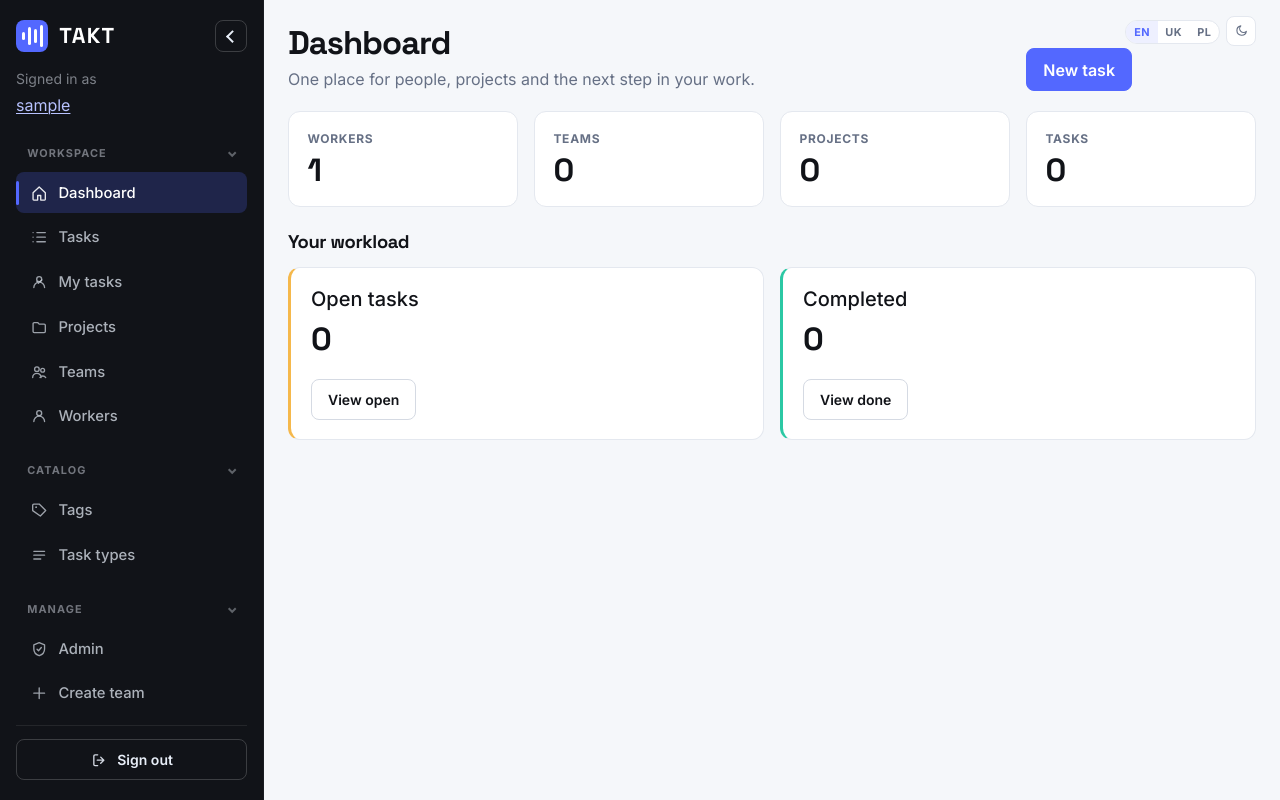
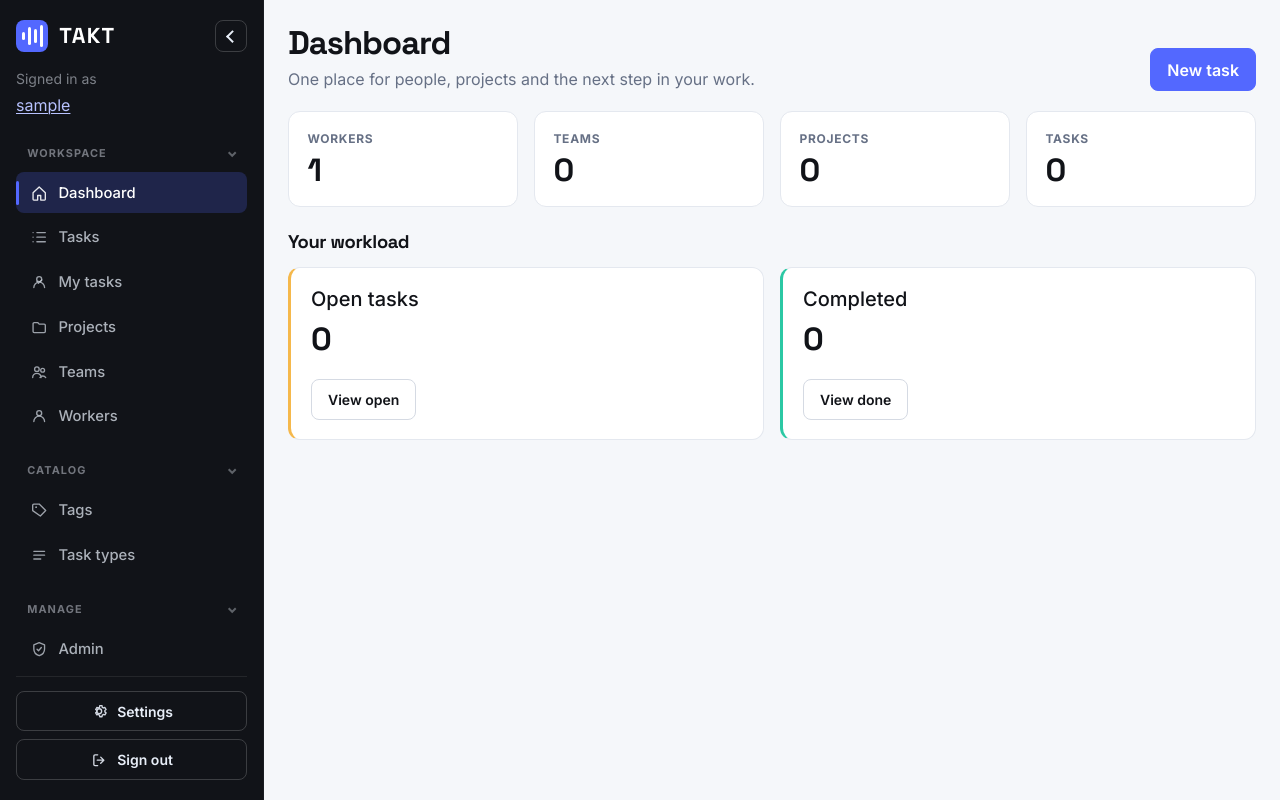
Before and after one commit to Ilnytskyi-Oleh/py-portfolio-task-manager, a Django app: page / in a window 1280 px wide. Run offline with Django 5.2, Linux system fonts and the light colour scheme; the visitor is signed in with stand-in values (Sample User, id 1); data comes from the database, SQL or seed files in the repository; data that the repository does not hold is empty.

Commit message:
Enhance settings functionality and update translations for Polish and Ukrainian. Added a settings button in the sidebar, improved CSS for better layout, and refined template structure for a more cohesive user experience.

```diff
--- a/scripts/build_locales.py
+++ b/scripts/build_locales.py
@@ -18,6 +18,7 @@ TRANSLATIONS = {
         "Light": "Світла",
         "Dark": "Темна",
         "Toggle theme": "Змінити тему",
+        "Settings": "Налаштування",
         "Open menu": "Відкрити меню",
         "Menu": "Меню",
         "Sign in": "Увійти",
@@ -232,6 +233,7 @@ TRANSLATIONS = {
         "Light": "Jasny",
         "Dark": "Ciemny",
         "Toggle theme": "Przełącz motyw",
+        "Settings": "Ustawienia",
         "Open menu": "Otwórz menu",
         "Menu": "Menu",
         "Sign in": "Zaloguj się",
--- a/static/css/styles.css
+++ b/static/css/styles.css
@@ -194,7 +194,6 @@ a:hover {
 }
 
 .main-content {
-  position: relative;
   flex: 1 1 auto;
   min-width: 0;
   animation: tm-fade-in 180ms ease-out;
@@ -480,76 +439,94 @@ html.sidebar-collapsed .sidebar-toggle-icon {
 }
 
 .sidebar .btn-outline-secondary,
-.sidebar .btn-logout {
+.sidebar .btn-logout,
+.sidebar .btn-settings {
   border-color: rgba(255, 255, 255, 0.18);
   color: #e8eef8;
   background: transparent;
 }
 
 .sidebar .btn-outline-secondary:hover,
-.sidebar .btn-logout:hover {
+.sidebar .btn-logout:hover,
+.sidebar .btn-settings:hover,
+.sidebar-settings.is-open .btn-settings {
   background: rgba(255, 255, 255, 0.08);
   border-color: rgba(255, 255, 255, 0.28);
   color: #fff;
 }
 
-.sidebar .btn-logout {
+.sidebar .btn-logout,
+.sidebar .btn-settings {
   display: inline-flex;
   align-items: center;
   justify-content: center;
   gap: 0.55rem;
 }
 
-/* Float in the top-right padding corner — no layout strip. */
-.app-toolbar {
-  position: absolute;
-  top: 0.7rem;
-  right: 1rem;
-  z-index: 20;
-  display: flex;
-  justify-content: flex-end;
-  align-items: center;
-  margin: 0;
-  padding: 0;
-  border: 0;
-  background: transparent;
-  pointer-events: none;
+.sidebar-settings {
+  position: relative;
 }
 
-.app-toolbar .prefs-panel {
-  pointer-events: auto;
+.sidebar-settings-panel {
+  position: absolute;
+  left: 0;
+  right: 0;
+  bottom: calc(100% + 0.45rem);
+  z-index: 30;
+  padding: 0.85rem 0.8rem;
+  border: 1px solid rgba(255, 255, 255, 0.12);
+  border-radius: var(--tm-radius-sm);
+  background: var(--tm-ink-soft);
+  box-shadow: 0 12px 28px rgba(0, 0, 0, 0.35);
+}
+
+.sidebar-settings-panel[hidden] {
+  display: none !important;
 }
 
 .prefs-panel {
   display: flex;
-  flex-direction: row;
-  align-items: center;
-  gap: 0.4rem;
+  flex-direction: column;
+  gap: 0.75rem;
+}
+
+.prefs-group {
+  display: flex;
+  flex-direction: column;
+  gap: 0.35rem;
+}
+
+.prefs-label {
+  font-size: 0.68rem;
+  font-weight: 700;
+  letter-spacing: 0.08em;
+  text-transform: uppercase;
+  color: rgba(232, 238, 248, 0.4);
 }
 
 .lang-switch {
-  width: auto;
+  width: 100%;
   margin: 0;
 }
 
 .prefs-segment {
-  display: inline-flex;
-  width: auto;
-  border: 1px solid var(--tm-border);
+  display: flex;
+  width: 100%;
+  border: 1px solid rgba(255, 255, 255, 0.16);
   border-radius: 999px;
   overflow: hidden;
-  background: var(--tm-surface);
+  background: rgba(255, 255, 255, 0.03);
 }
 
 .prefs-seg {
-  flex: 0 0 auto;
+  flex: 1 1 0;
   border: 0;
   background: transparent;
-  color: var(--tm-muted);
-  font-size: 0.68rem;
+  color: rgba(232, 238, 248, 0.72);
+  font-size: 0.72rem;
   font-weight: 650;
   letter-spacing: 0.04em;
-  padding: 0.28rem 0.48rem;
+  padding: 0.35rem 0.55rem;
   cursor: pointer;
   line-height: 1.2;
   text-align: center;
@@ -557,32 +534,32 @@ html.sidebar-collapsed .sidebar-toggle-icon {
 
 .prefs-seg.is-active,
 .prefs-seg[aria-pressed="true"] {
-  background: var(--tm-accent-soft);
-  color: var(--tm-accent);
+  background: rgba(83, 104, 255, 0.28);
+  color: #fff;
 }
 
 .prefs-seg:hover {
-  color: var(--tm-text);
+  color: #fff;
 }
 
 .prefs-theme-toggle {
   display: inline-flex;
   align-items: center;
   justify-content: center;
-  width: 1.85rem;
-  height: 1.85rem;
+  width: 2.1rem;
+  height: 2.1rem;
   padding: 0;
-  border: 1px solid var(--tm-border);
+  border: 1px solid rgba(255, 255, 255, 0.16);
   border-radius: var(--tm-radius-sm);
-  background: var(--tm-surface);
-  color: var(--tm-muted);
+  background: rgba(255, 255, 255, 0.03);
+  color: rgba(232, 238, 248, 0.78);
   cursor: pointer;
   transition: color var(--tm-motion), border-color var(--tm-motion), background var(--tm-motion);
 }
 
 .prefs-theme-toggle:hover {
-  color: var(--tm-text);
-  border-color: var(--tm-accent);
+  color: #fff;
+  border-color: rgba(255, 255, 255, 0.32);
 }
 
 .prefs-theme-toggle:focus-visible {
@@ -591,8 +568,8 @@ html.sidebar-collapsed .sidebar-toggle-icon {
 }
 
 .prefs-theme-icon {
-  width: 0.95rem;
-  height: 0.95rem;
+  width: 1.05rem;
+  height: 1.05rem;
   display: none;
 }
 
@@ -717,8 +706,6 @@ html.sidebar-collapsed.sidebar-peek .sidebar-desktop .nav-link {
   justify-content: space-between;
   align-items: center;
   margin-bottom: 1.25rem;
-  /* Room for the floating language/theme cluster on the right. */
-  padding-right: 7.75rem;
 }
 
 .page-actions {
@@ -1362,11 +1345,6 @@ html.sidebar-collapsed.sidebar-peek .sidebar-desktop .nav-link {
 }
 
 @media (min-width: 768px) {
-  .app-toolbar {
-    top: 1rem;
-    right: 1.5rem;
-  }
-
   .task-mobile-list {
     display: none !important;
   }
--- a/static/js/app.js
+++ b/static/js/app.js
@@ -60,6 +60,84 @@
   });
   syncThemeButtons();
 
+  const settingsMenus = document.querySelectorAll("[data-settings-menu]");
+  const settingsHoverMedia = window.matchMedia(
+    "(hover: hover) and (pointer: fine)"
+  );
+
+  function setSettingsOpen(menu, open) {
+    const toggle = menu.querySelector("[data-settings-toggle]");
+    const panel = menu.querySelector(".sidebar-settings-panel");
+    if (!toggle || !panel) {
+      return;
+    }
+    menu.classList.toggle("is-open", open);
+    toggle.setAttribute("aria-expanded", open ? "true" : "false");
+    panel.hidden = !open;
+  }
+
+  function closeAllSettings(except) {
+    settingsMenus.forEach((menu) => {
+      if (menu !== except) {
+        setSettingsOpen(menu, false);
+      }
+    });
+  }
+
+  settingsMenus.forEach((menu) => {
+    const toggle = menu.querySelector("[data-settings-toggle]");
+    if (!toggle) {
+      return;
+    }
+    let hoverCloseTimer = null;
+
+    function clearHoverClose() {
+      if (hoverCloseTimer) {
+        window.clearTimeout(hoverCloseTimer);
+        hoverCloseTimer = null;
+      }
+    }
+
+    toggle.addEventListener("click", (event) => {
+      event.stopPropagation();
+      const next = !menu.classList.contains("is-open");
+      closeAllSettings(menu);
+      setSettingsOpen(menu, next);
+    });
+
+    menu.addEventListener("mouseenter", () => {
+      if (!settingsHoverMedia.matches) {
+        return;
+      }
+      clearHoverClose();
+      closeAllSettings(menu);
+      setSettingsOpen(menu, true);
+    });
+
+    menu.addEventListener("mouseleave", () => {
+      if (!settingsHoverMedia.matches) {
+        return;
+      }
+      clearHoverClose();
+      hoverCloseTimer = window.setTimeout(() => {
+        setSettingsOpen(menu, false);
+      }, 150);
+    });
+  });
+
+  document.addEventListener("click", (event) => {
+    const target = event.target;
+    if (!(target instanceof Element) || !target.closest("[data-settings-menu]")) {
+      closeAllSettings();
+    }
+  });
+
+  document.addEventListener("keydown", (event) => {
+    if (event.key === "Escape") {
+      closeAllSettings();
+    }
+  });
+
   const peekMedia = window.matchMedia("(hover: hover) and (pointer: fine)");
 
   function isSidebarCollapsed() {
@@ -84,6 +162,7 @@
       [
         ".sidebar-desktop .nav-link",
         ".sidebar-desktop .btn-logout",
+        ".sidebar-desktop .btn-settings",
         ".sidebar-desktop .sidebar-toggle",
         ".sidebar-desktop .sidebar-footer .btn",
       ].join(", ")
--- a/templates/base.html
+++ b/templates/base.html
@@ -35,7 +35,7 @@
 <body>
 {% block site_nav %}
 <nav class="navbar navbar-dark mobile-topbar d-md-none sticky-top">
-  <div class="container-fluid gap-2">
+  <div class="container-fluid">
     <button
       class="btn btn-outline-light btn-sm"
       type="button"
@@ -47,10 +47,6 @@
       {% trans "Menu" %}
     </button>
     {% include "includes/brand.html" with compact=1 %}
-    <div class="mobile-topbar-end ms-auto">
-      <div class="mobile-topbar-prefs">
-        {% include "includes/prefs.html" %}
-      </div>
     {% if user.is_authenticated %}
       <a class="btn btn-outline-light btn-sm"
          href="{% url 'tasks:worker-detail' pk=user.pk %}">
@@ -59,7 +55,6 @@
     {% else %}
       <a class="btn btn-primary btn-sm" href="{% url 'login' %}">{% trans "Sign in" %}</a>
     {% endif %}
-    </div>
   </div>
 </nav>
 
@@ -95,9 +90,6 @@
   </aside>
   {% endblock %}
   <main class="main-content py-3 py-md-4 px-3 px-md-4">
-    <header class="app-toolbar d-none d-md-flex">
-      {% include "includes/prefs.html" %}
-    </header>
     {% if messages %}
       {% for message in messages %}
         <div class="alert alert-{{ message.tags }} alert-dismissible fade show"
--- a/templates/includes/prefs.html
+++ b/templates/includes/prefs.html
@@ -1,5 +1,7 @@
 {% load i18n %}
 <div class="prefs-panel">
+  <div class="prefs-group">
+    <span class="prefs-label">{% trans "Language" %}</span>
     <form action="{% url 'set_language' %}" method="post" class="lang-switch">
       {% csrf_token %}
       <input type="hidden" name="next" value="{{ request.get_full_path }}">
@@ -19,7 +21,10 @@
         {% endfor %}
       </div>
     </form>
+  </div>
 
+  <div class="prefs-group">
+    <span class="prefs-label">{% trans "Theme" %}</span>
     <button
       type="button"
       class="prefs-theme-toggle"
@@ -40,3 +45,4 @@
       </svg>
     </button>
   </div>
+</div>
--- a/templates/includes/sidebar.html
+++ b/templates/includes/sidebar.html
@@ -237,7 +237,29 @@
     </div>
 
     <div class="sidebar-footer">
-      <form method="post" action="{% url 'logout' %}">
+      <div class="sidebar-settings" data-settings-menu>
+        <button
+          type="button"
+          class="btn btn-settings btn-sm w-100"
+          data-settings-toggle
+          aria-expanded="false"
+          aria-haspopup="true"
+          title="{% trans 'Settings' %}"
+        >
+          <svg class="nav-icon" viewBox="0 0 24 24" aria-hidden="true" focusable="false">
+            <path d="M12 15.2a3.2 3.2 0 1 0 0-6.4 3.2 3.2 0 0 0 0 6.4z"
+                  fill="none" stroke="currentColor" stroke-width="1.75"/>
+            <path d="M19.4 12.9v-1.8l1.6-1.3-1.5-2.6-2 .6a6.6 6.6 0 0 0-1.5-.9l-.3-2.1h-3l-.3 2.1a6.6 6.6 0 0 0-1.5.9l-2-.6-1.5 2.6 1.6 1.3v1.8l-1.6 1.3 1.5 2.6 2-.6a6.6 6.6 0 0 0 1.5.9l.3 2.1h3l.3-2.1a6.6 6.6 0 0 0 1.5-.9l2 .6 1.5-2.6-1.6-1.3z"
+                  fill="none" stroke="currentColor" stroke-width="1.75"
+                  stroke-linecap="round" stroke-linejoin="round"/>
+          </svg>
+          <span class="sidebar-label">{% trans "Settings" %}</span>
+        </button>
+        <div class="sidebar-settings-panel" hidden>
+          {% include "includes/prefs.html" %}
+        </div>
+      </div>
+      <form method="post" action="{% url 'logout' %}" class="mt-2">
         {% csrf_token %}
         <button type="submit" class="btn btn-logout btn-sm w-100"
                 title="{% trans 'Sign out' %}">
@@ -253,6 +275,28 @@
   {% else %}
     <div class="sidebar-scroll sidebar-scroll-empty sidebar-peek-zone" aria-hidden="true"></div>
     <div class="sidebar-footer">
+      <div class="sidebar-settings mb-2" data-settings-menu>
+        <button
+          type="button"
+          class="btn btn-settings btn-sm w-100"
+          data-settings-toggle
+          aria-expanded="false"
+          aria-haspopup="true"
+          title="{% trans 'Settings' %}"
+        >
+          <svg class="nav-icon" viewBox="0 0 24 24" aria-hidden="true" focusable="false">
+            <path d="M12 15.2a3.2 3.2 0 1 0 0-6.4 3.2 3.2 0 0 0 0 6.4z"
+                  fill="none" stroke="currentColor" stroke-width="1.75"/>
+            <path d="M19.4 12.9v-1.8l1.6-1.3-1.5-2.6-2 .6a6.6 6.6 0 0 0-1.5-.9l-.3-2.1h-3l-.3 2.1a6.6 6.6 0 0 0-1.5.9l-2-.6-1.5 2.6 1.6 1.3v1.8l-1.6 1.3 1.5 2.6 2-.6a6.6 6.6 0 0 0 1.5.9l.3 2.1h3l.3-2.1a6.6 6.6 0 0 0 1.5-.9l2 .6 1.5-2.6-1.6-1.3z"
+                  fill="none" stroke="currentColor" stroke-width="1.75"
+                  stroke-linecap="round" stroke-linejoin="round"/>
+          </svg>
+          <span class="sidebar-label">{% trans "Settings" %}</span>
+        </button>
+        <div class="sidebar-settings-panel" hidden>
+          {% include "includes/prefs.html" %}
+        </div>
+      </div>
       <a class="btn btn-primary btn-sm w-100" href="{% url 'login' %}"
          title="{% trans 'Sign in' %}">
         <span class="sidebar-label">{% trans "Sign in" %}</span>
```
Also changed, not shown: other parts of static/css/styles.css (+13 -45 lines), locale/pl/LC_MESSAGES/django.po, locale/uk/LC_MESSAGES/django.po, 2 other files. Lines whose indentation alone changed are shown as unchanged.
